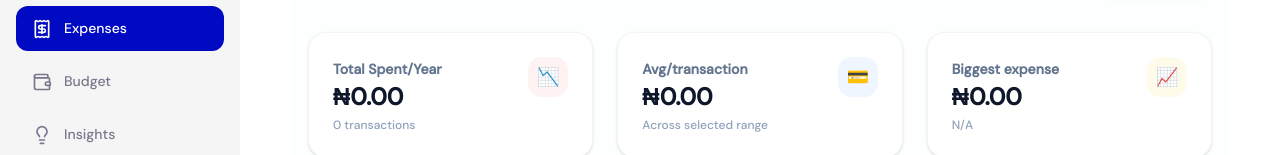
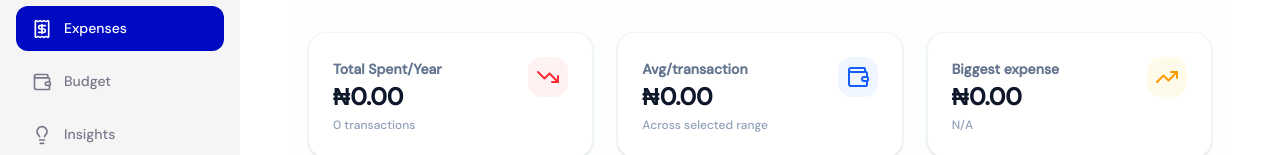
Before and after one commit to CAYA-HQ/Budgeet, a React (Vite) app in the folder frontend/: page /dashboard/expenses in a window 1280 px wide. Shown: the part 136-291 px from the top of the page. Built offline with nearby package versions, Linux system fonts and the light colour scheme; no server answers; sample sign-in values are in the browser's storage.

Commit message:
Fix: Fixed expenses card icons

```diff
--- a/frontend/src/features/expenses/ExpensesPage.jsx
+++ b/frontend/src/features/expenses/ExpensesPage.jsx
@@ -6,6 +6,7 @@ import AddIncome from "../../components/AddIncome";
 import BottomNav from "../../components/BottomNav";
 import { currentMonth, formatNaira } from "../../lib/utils";
 import "../../styles/dashboard.css";
+import { TrendingDown, TrendingUp, Wallet } from "lucide-react";
 
 // Dynamic meta parameters for the row list matching the image's styling palette
 const EXPENSE_ROW_META = {
@@ -104,7 +105,7 @@ function ExpensesPage() {
                     <span className="text-xs text-slate-400 font-medium mt-1">{expenses?.length || 0} transactions</span>
                   </div>
                 </div>
-                <div className="w-10 h-10 rounded-xl bg-red-50 text-red-500 flex items-center justify-center font-bold text-lg">📉</div>
+                <div className="w-10 h-10 rounded-xl bg-red-50 text-red-500 flex items-center justify-center font-bold text-lg">< TrendingDown /></div>
               </div>
 
               <div className="bg-white p-6 rounded-2xl border border-slate-100 shadow-sm flex justify-between items-start">
@@ -115,7 +116,7 @@ function ExpensesPage() {
                     <span className="text-xs text-slate-400 font-medium mt-1">Across selected range</span>
                   </div>
                 </div>
-                <div className="w-10 h-10 rounded-xl bg-blue-50 text-blue-600 flex items-center justify-center text-lg">💳</div>
+                <div className="w-10 h-10 rounded-xl bg-blue-50 text-blue-600 flex items-center justify-center text-lg"><Wallet /></div>
               </div>
 
               <div className="bg-white p-6 rounded-2xl border border-slate-100 shadow-sm flex justify-between items-start">
@@ -126,7 +127,7 @@ function ExpensesPage() {
                     <span className="text-xs text-slate-400 font-medium mt-1">{biggestExpenseLabel}</span>
                   </div>
                 </div>
-                <div className="w-10 h-10 rounded-xl bg-amber-50 text-amber-500 flex items-center justify-center text-lg">📈</div>
+                <div className="w-10 h-10 rounded-xl bg-amber-50 text-amber-500 flex items-center justify-center text-lg"><TrendingUp /></div>
               </div>
             </div>
 
```
